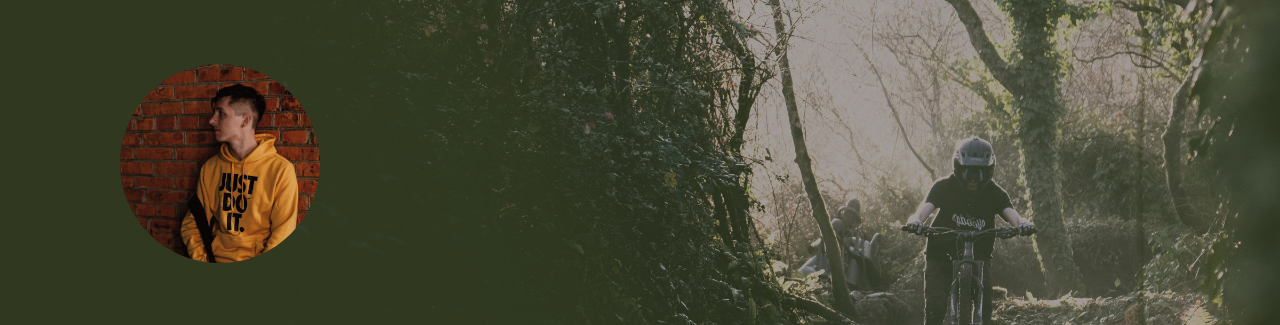
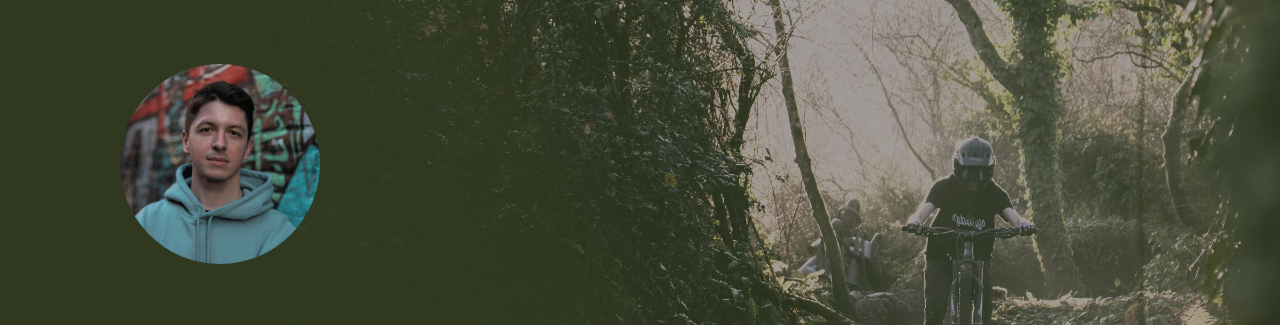
Before and after one commit to artsergienko/artsergienko.com, a website: page public/index.html in a window 1280 px wide. Shown: the top 325 px of the page. Drawn offline with Linux system fonts and the light colour scheme.

Commit message:
New my photo.

```diff
--- a/public/index.html
+++ b/public/index.html
@@ -22,7 +22,7 @@
 
             <div class="flex flex-col justify-between items-center text-center min-h-screen py-16 px-14 md:items-start md:text-left md:py-16 md:ml-16">
 
-                    <img src="./img/my-photo.jpg" alt="Photo by Artem Sergienko"
+                    <img src="./img/my-photo-three.jpg" alt="Photo by Artem Sergienko"
                     class="rounded-full w-[180px] md:w-[200px]">
                     <h1 class="text-3xl py-3 md:text-4xl a-color">Artem Sergienko</h1>
                     <h2 class="text-xl py-3 md:text-2xl text-white opacity-50">Hey! I am a junior front-end developer creating </br>beautiful and practical websites. </br>Let's be friends!</h2>
```
Also changed, not shown: public/img/my-photo-three.jpg (added), public/img/my-photo.jpg (deleted).
